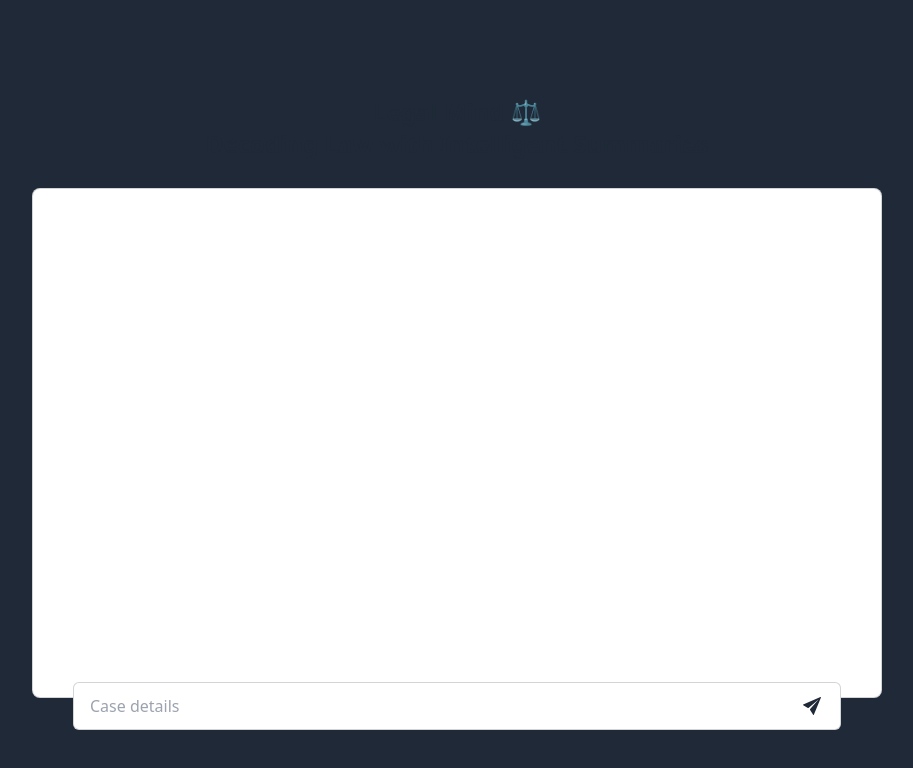
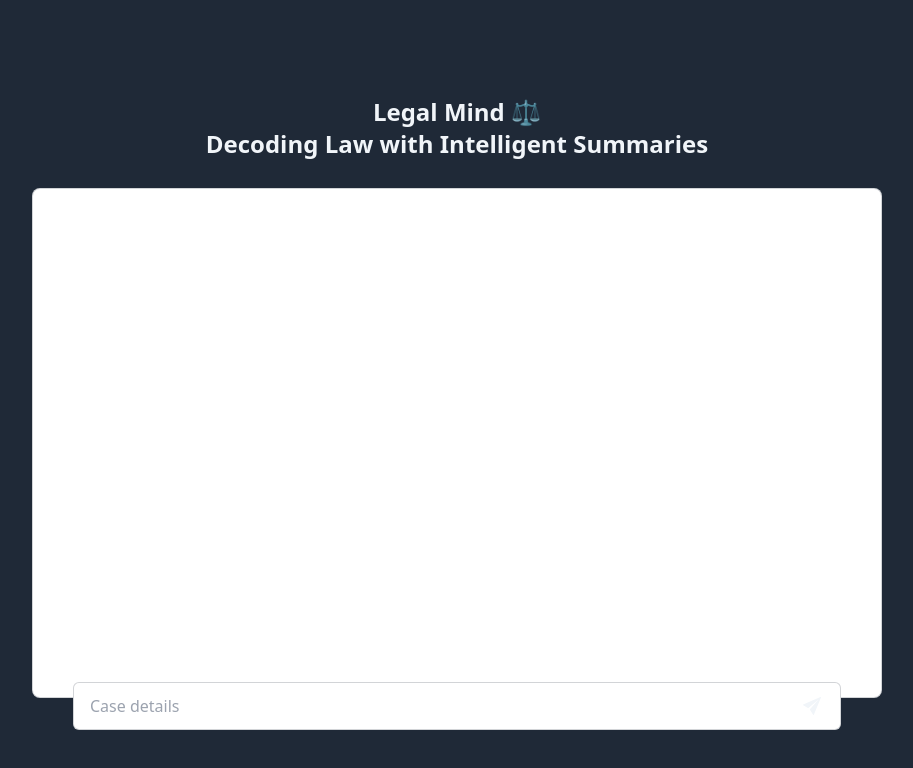
Before and after one commit to mbinj3/LegalMind-ChatBot_MERN-GroqAPI, a React (Create React App) app in the folder client/: page / in a window 1280 px wide. Shown: the top 768 px of the page, without its empty margins (183-1096 px from the left). Built offline with nearby package versions, Linux system fonts and the light colour scheme.

Commit message:
updated build files

```diff
--- a/client/src/index.css
+++ b/client/src/index.css
@@ -2,17 +2,40 @@
 @tailwind components;
 @tailwind utilities;
 
+@layer base {
+  body {
+    @apply bg-slate-950 text-slate-100 antialiased;
+    font-feature-settings: "cv02", "cv03", "cv04", "cv11";
+  }
 
-/* body {
-  margin: 0;
-  font-family: -apple-system, BlinkMacSystemFont, 'Segoe UI', 'Roboto', 'Oxygen',
-    'Ubuntu', 'Cantarell', 'Fira Sans', 'Droid Sans', 'Helvetica Neue',
-    sans-serif;
-  -webkit-font-smoothing: antialiased;
-  -moz-osx-font-smoothing: grayscale;
+  /* Custom Sleek Scrollbar */
+  ::-webkit-scrollbar {
+    width: 6px;
+    height: 6px;
+  }
+  ::-webkit-scrollbar-track {
+    background: #020617;
+  }
+  ::-webkit-scrollbar-thumb {
+    background: #1e293b;
+    border-radius: 9999px;
+  }
+  ::-webkit-scrollbar-thumb:hover {
+    background: #334155;
+  }
 }
 
-code {
-  font-family: source-code-pro, Menlo, Monaco, Consolas, 'Courier New',
-    monospace;
-} */
+@keyframes fadeIn {
+  from {
+    opacity: 0;
+    transform: translateY(4px);
+  }
+  to {
+    opacity: 1;
+    transform: translateY(0);
+  }
+}
+
+.animate-fadeIn {
+  animation: fadeIn 0.25s ease-out forwards;
+}
```
Also changed, not shown: 5 other files (tests, documents, lock files or other folders).
